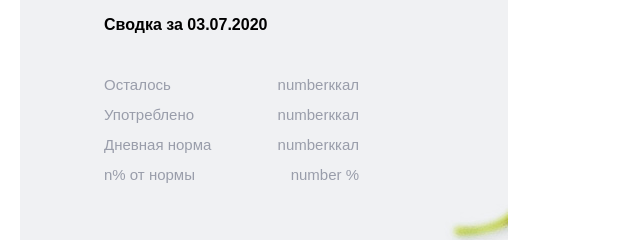
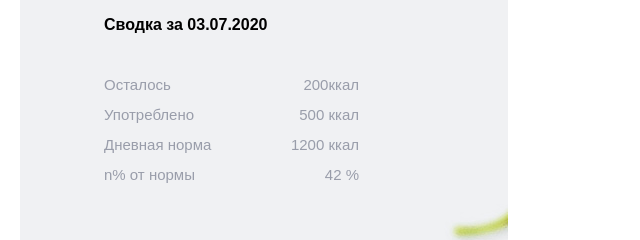
Before and after one commit to Satir8/perfect_body_project, a React (Create React App) app: page / in a window 1280 px wide. Shown: the part 292-532 px from the top of the page, without its empty margins (0-640 px from the left). Built offline with nearby package versions, Linux system fonts and the light colour scheme.

Commit message:
change in summary

```diff
--- a/src/App.js
+++ b/src/App.js
@@ -1,16 +1,17 @@
 import React from "react";
-import moment from "moment";
+// import moment from "moment";
 import "./App.css";
 
-import Summary from "./components/Summary";
-import CalcForm from './components/calcForm/CalcForm'
-
+import Summary from "./components/summary/Summary";
+// import CalcForm from "./components/calcForm/CalcForm";
 
 function App() {
   return (
-    // <CalcForm/>
-    <Summary />
-  )
+    <>
+      {/* <CalcForm /> */}
+      <Summary />
+    </>
+  );
 }
 
 export default App;
--- a/src/components/Summary.js
+++ b/src/components/summary/Summary.js
@@ -3,10 +3,9 @@ import css from "./Summary.module.css";
 import moment from "moment";
 
 const data = {
-  balance: "number",
-  consumed: "number",
-  dailyRate: "number",
-  percentNorm: "number"
+  balance: 200,
+  consumed: 500,
+  dailyRate: 1200
 };
 const not = {
   a: "Все зерновые, яйца, молочные продукты, мучные изделия",
@@ -35,15 +34,21 @@ const Summary = () => {
             </li>
             <li className={css.progressItem}>
               <span>Употреблено</span>
-              <span>{data.consumed}ккал</span>
+              <span>{data.consumed} ккал</span>
             </li>
             <li className={css.progressItem}>
               <span>Дневная норма</span>
-              <span>{data.dailyRate}ккал</span>
+              <span>{data.dailyRate} ккал</span>
             </li>
             <li className={css.progressItem}>
               <span>n% от нормы</span>
-              <span>{data.percentNorm} %</span>
+              {data.dailyRate ? (
+                <span>
+                  {(data.consumed * (100 / data.dailyRate)).toFixed(0)} %
+                </span>
+              ) : (
+                <span>0 %</span>
+              )}
             </li>
           </ul>
         </div>
--- a/src/components/Summary.module.css
+++ b/src/components/summary/Summary.module.css
@@ -1,6 +1,6 @@
 .container {
   padding: 0 20px;
-  background-image: url(../../src/images/img/backgroundSummary.jpg);
+  background-image: url(../../images/img/backgroundSummary.jpg);
   background-repeat: no-repeat;
   background-size: cover;
 }
@@ -42,7 +42,7 @@
     padding-top: 76px;
     padding-bottom: 80px;
     display: flex;
-    justify-content: start;
+    justify-content: flex-start;
   }
   .blockProgres {
     width: 255px;
@@ -71,7 +71,7 @@
     padding-top: 136px;
     margin: 0;
     width: 488px;
-    background-image: url(../images/img/backGroundSummaryLap.jpg);
+    background-image: url(../../images/img/backGroundSummaryLap.jpg);
     background-repeat: no-repeat;
     flex-direction: column;
   }
@@ -88,4 +88,13 @@
     height: 30px;
     background-color: black;
   }
+  .userName {
+    padding-right: 5px;
+    margin-right: 5px;
+    display: block;
+    border-right: 2px solid #999daa;
+  }
+  .linkRegister {
+    display: block;
+  }
 }
```
